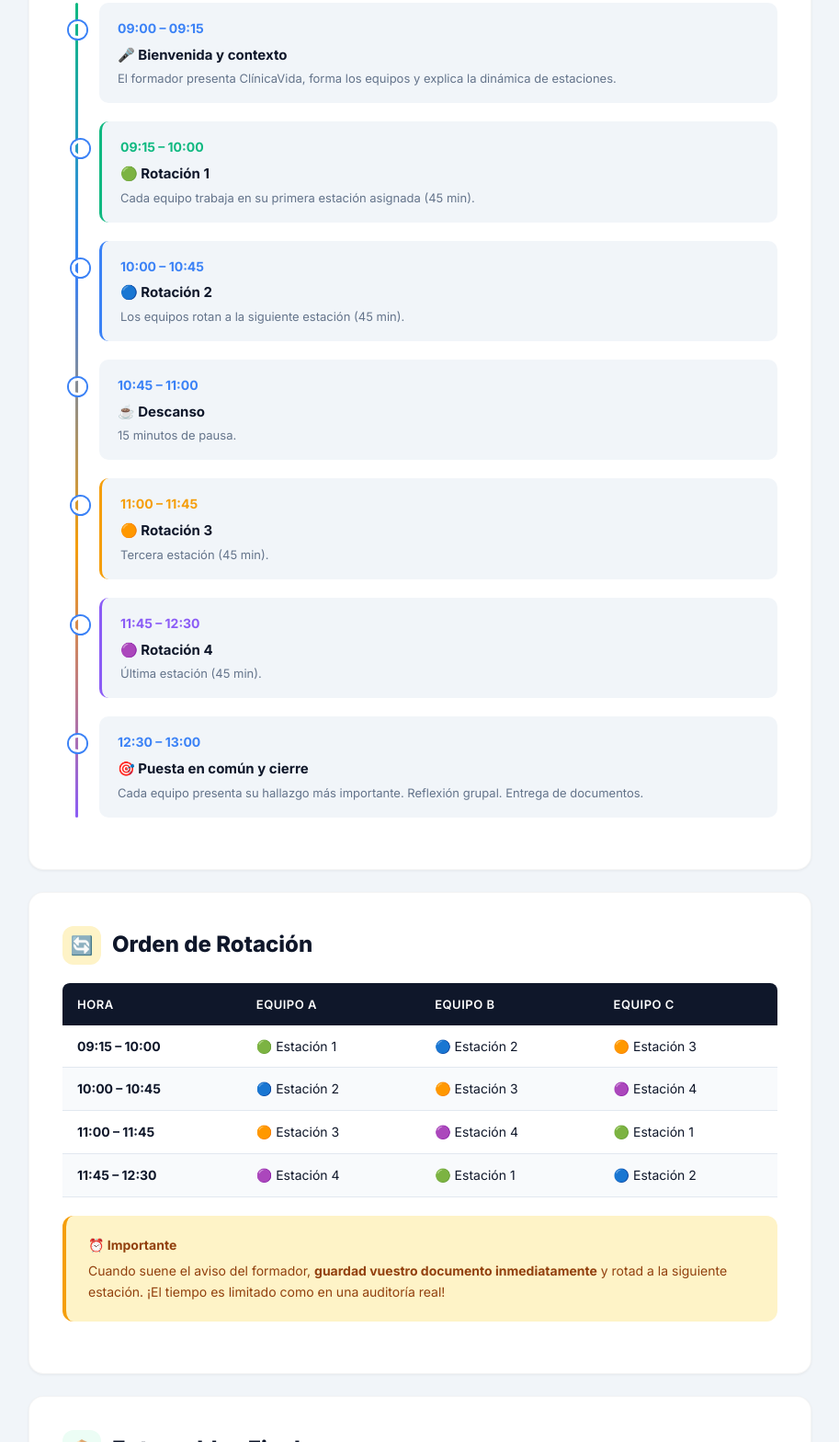
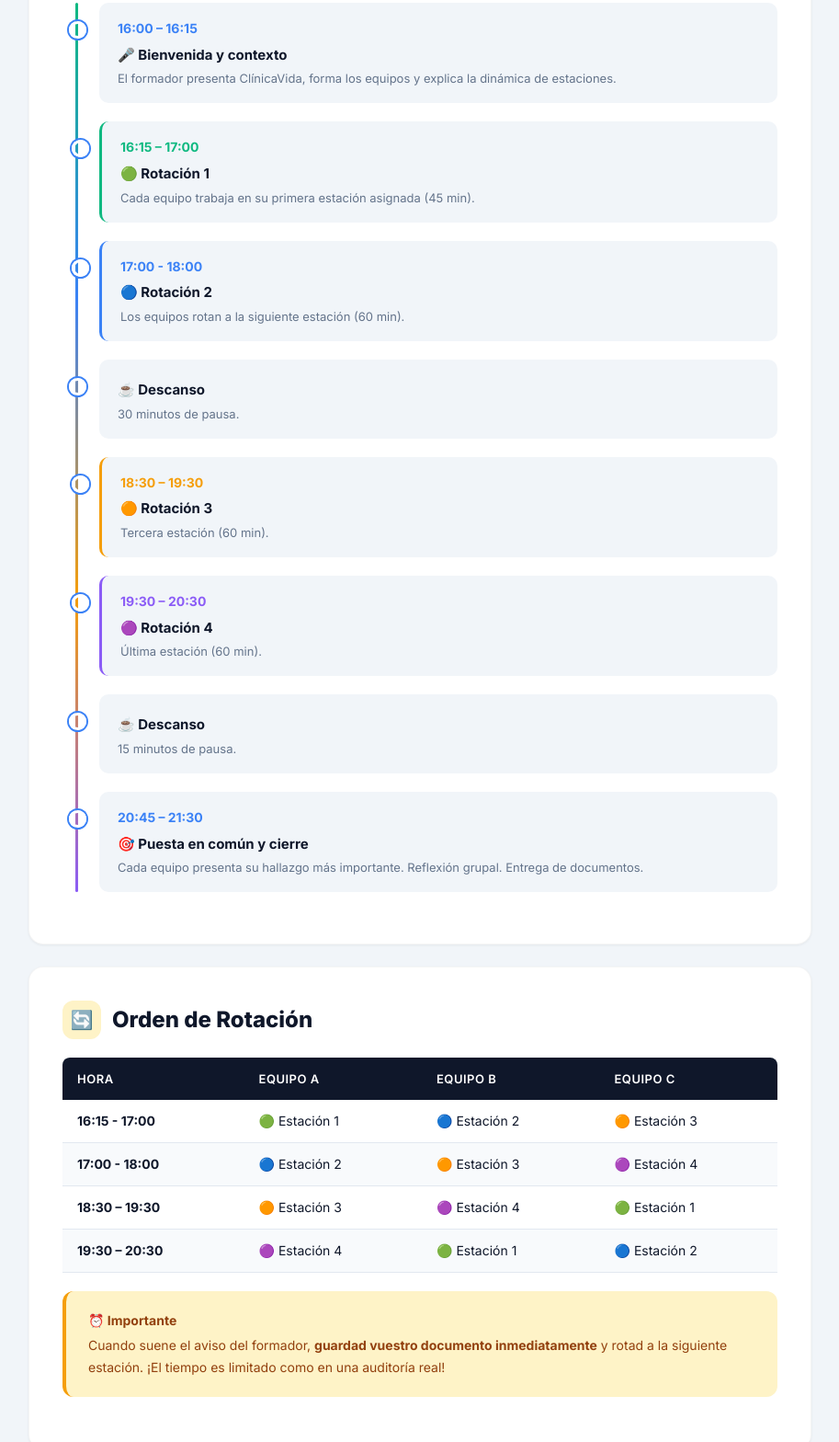
Before and after one commit to B0l1d000/UF1353---PR-CTICA-BLOQUE-1-Y-2, a plain HTML site: page guia_alumno_principal.html in a window 1280 px wide. Shown: the part 2163-3731 px from the top of the page at 92% size, without its empty margins (183-1096 px from the left). Drawn offline with Linux system fonts and the light colour scheme.

Commit message:
Add files via upload

```diff
--- a/guia_alumno_principal.html
+++ b/guia_alumno_principal.html
@@ -391,7 +391,7 @@
     <!-- ESTACIONES -->
     <section>
         <h2><span class="icon" style="background:#eef2ff;color:var(--blue);">🔄</span> Las 4 Estaciones</h2>
-        <p>Vais a pasar por <strong>4 estaciones</strong>. En cada una tendréis <strong>45 minutos</strong>. Al terminar, rotáis a la siguiente. En cada estación debéis generar un <strong>documento Word</strong> con vuestras respuestas, tablas, capturas de pantalla y explicaciones.</p>
+        <p>Vais a pasar por <strong>4 estaciones</strong>. En cada una tendréis <strong>60 minutos</strong>. Al terminar, rotáis a la siguiente. En cada estación debéis generar un <strong>documento Word</strong> con vuestras respuestas, tablas, capturas de pantalla y explicaciones.</p>
 
         <div class="stations-grid">
             <div class="station-card s1">
@@ -427,37 +427,42 @@
         <h2><span class="icon" style="background:#f0fdf4;color:var(--green);">🕐</span> Horario de la Jornada</h2>
         <div class="timeline">
             <div class="timeline-item">
-                <div class="time">09:00 – 09:15</div>
+                <div class="time">16:00 – 16:15</div>
                 <div class="title">🎤 Bienvenida y contexto</div>
                 <div class="desc">El formador presenta ClínicaVida, forma los equipos y explica la dinámica de estaciones.</div>
             </div>
             <div class="timeline-item" style="border-left: 3px solid var(--green);">
-                <div class="time" style="color:var(--green);">09:15 – 10:00</div>
+                <div class="time" style="color:var(--green);">16:15 – 17:00</div>
                 <div class="title">🟢 Rotación 1</div>
                 <div class="desc">Cada equipo trabaja en su primera estación asignada (45 min).</div>
             </div>
             <div class="timeline-item" style="border-left: 3px solid var(--blue);">
-                <div class="time" style="color:var(--blue);">10:00 – 10:45</div>
+                <div class="time" style="color:var(--blue);">17:00 - 18:00</div>
                 <div class="title">🔵 Rotación 2</div>
-                <div class="desc">Los equipos rotan a la siguiente estación (45 min).</div>
+                <div class="desc">Los equipos rotan a la siguiente estación (60 min).</div>
             </div>
             <div class="timeline-item">
-                <div class="time">10:45 – 11:00</div>
+                <div class="time"></div>
+                <div class="title">☕ Descanso</div>
+                <div class="desc">30 minutos de pausa.</div>
+            </div>
+            <div class="timeline-item" style="border-left: 3px solid var(--orange);">
+                <div class="time" style="color:var(--orange);">18:30 – 19:30</div>
+                <div class="title">🟠 Rotación 3</div>
+                <div class="desc">Tercera estación (60 min).</div>
+            </div>
+            <div class="timeline-item" style="border-left: 3px solid var(--purple);">
+                <div class="time" style="color:var(--purple);">19:30 – 20:30</div>
+                <div class="title">🟣 Rotación 4</div>
+                <div class="desc">Última estación (60 min).</div>
+            </div>
+			<div class="timeline-item">
+                <div class="time"></div>
                 <div class="title">☕ Descanso</div>
                 <div class="desc">15 minutos de pausa.</div>
             </div>
-            <div class="timeline-item" style="border-left: 3px solid var(--orange);">
-                <div class="time" style="color:var(--orange);">11:00 – 11:45</div>
-                <div class="title">🟠 Rotación 3</div>
-                <div class="desc">Tercera estación (45 min).</div>
-            </div>
-            <div class="timeline-item" style="border-left: 3px solid var(--purple);">
-                <div class="time" style="color:var(--purple);">11:45 – 12:30</div>
-                <div class="title">🟣 Rotación 4</div>
-                <div class="desc">Última estación (45 min).</div>
-            </div>
             <div class="timeline-item">
-                <div class="time">12:30 – 13:00</div>
+                <div class="time">20:45 – 21:30</div>
                 <div class="title">🎯 Puesta en común y cierre</div>
                 <div class="desc">Cada equipo presenta su hallazgo más importante. Reflexión grupal. Entrega de documentos.</div>
             </div>
@@ -478,25 +483,25 @@
             </thead>
             <tbody>
                 <tr>
-                    <td><strong>09:15 – 10:00</strong></td>
+                    <td><strong>16:15 - 17:00</strong></td>
                     <td>🟢 Estación 1</td>
                     <td>🔵 Estación 2</td>
                     <td>🟠 Estación 3</td>
                 </tr>
                 <tr>
-                    <td><strong>10:00 – 10:45</strong></td>
+                    <td><strong>17:00 - 18:00</strong></td>
                     <td>🔵 Estación 2</td>
                     <td>🟠 Estación 3</td>
                     <td>🟣 Estación 4</td>
                 </tr>
                 <tr>
-                    <td><strong>11:00 – 11:45</strong></td>
+                    <td><strong>18:30 – 19:30</strong></td>
                     <td>🟠 Estación 3</td>
                     <td>🟣 Estación 4</td>
                     <td>🟢 Estación 1</td>
                 </tr>
                 <tr>
-                    <td><strong>11:45 – 12:30</strong></td>
+                    <td><strong>19:30 – 20:30</strong></td>
                     <td>🟣 Estación 4</td>
                     <td>🟢 Estación 1</td>
                     <td>🔵 Estación 2</td>
```
